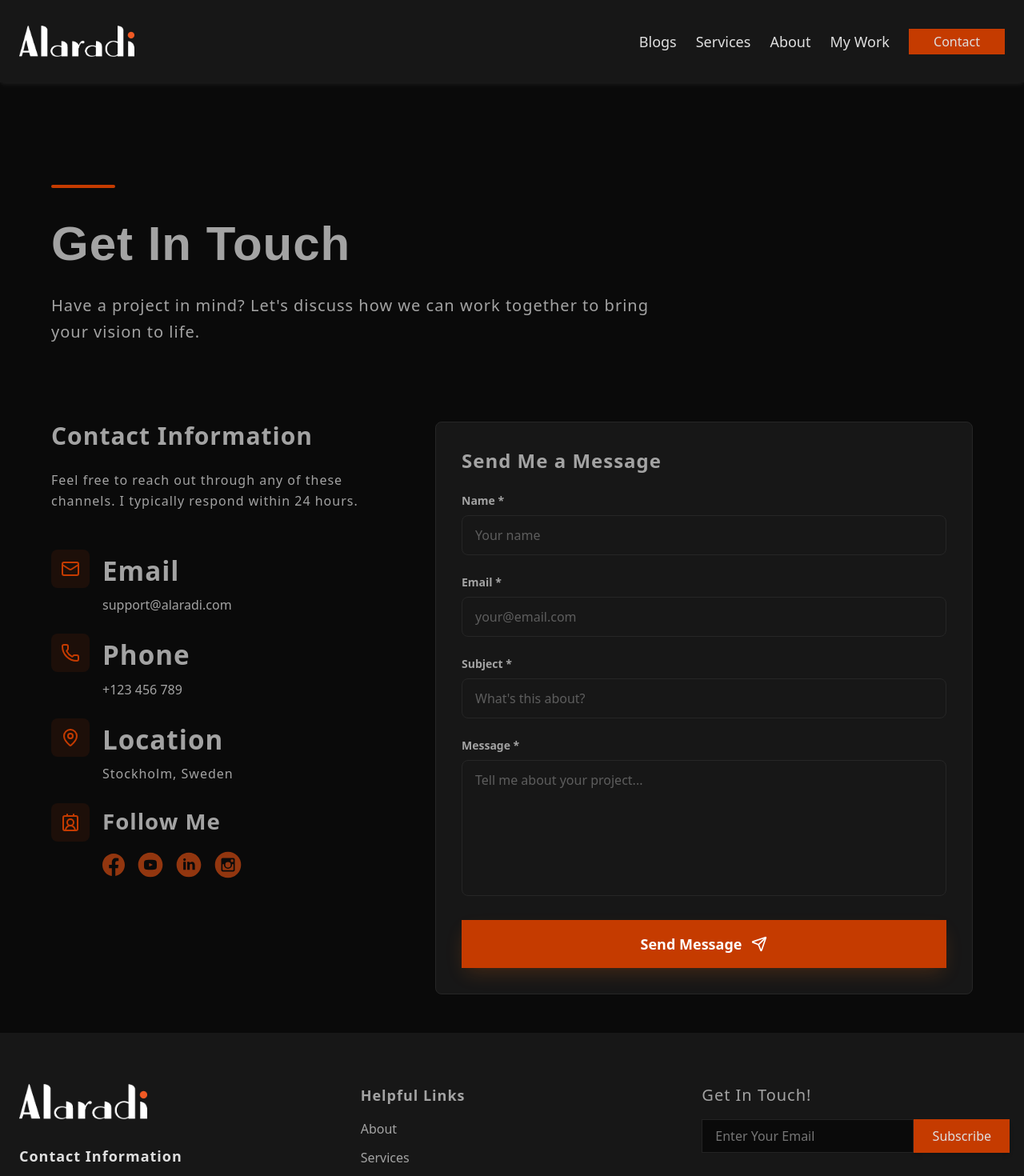
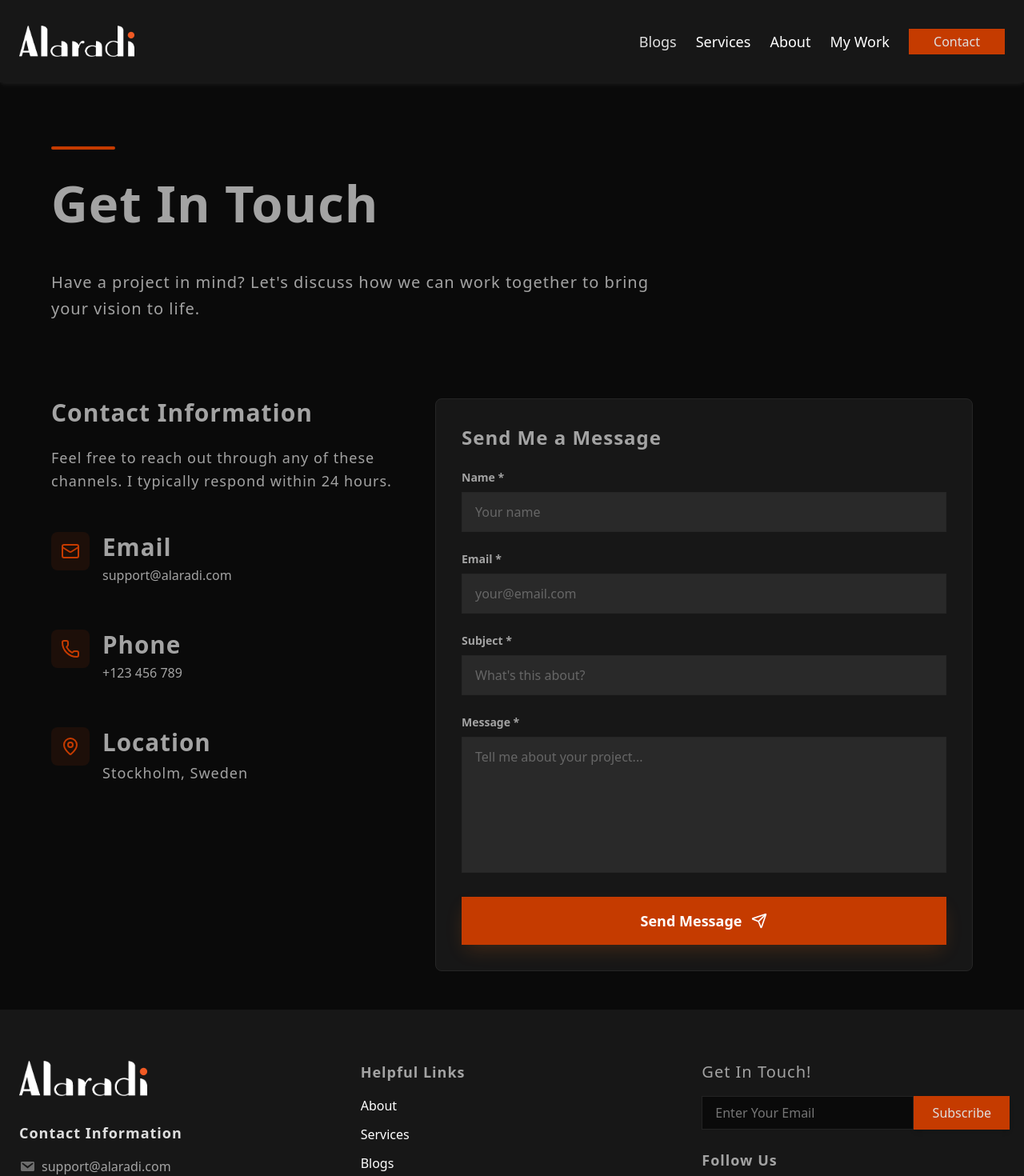
Before and after one commit to Hasanain-Jaafar/alaradi-portfolio, a Next.js app: page /contact in a window 1280 px wide. Shown: the top 1470 px of the page at 80% size. Built offline with nearby package versions, Linux system fonts and the light colour scheme.

Commit message:
updated styles regarding CTA component

```diff
--- a/src/app/blogs/[slug]/page.jsx
+++ b/src/app/blogs/[slug]/page.jsx
@@ -47,7 +47,8 @@ export default async function BlogPostPage({ params }) {
           </h2>
 
           {/* Meta Info */}
-          <div className="flex items-center gap-6 text-text-secondary mb-8">
+          <div className="flex items-center flex-wrap gap-6 text-text-secondary mb-8">
+            <div className="flex ">
               <div className="flex items-center gap-2">
                 <Calendar size={18} />
                 <span>
@@ -58,13 +59,13 @@ export default async function BlogPostPage({ params }) {
                   })}
                 </span>
               </div>
-
               {post.readTime && (
                 <div className="flex items-center gap-2">
                   <Clock size={18} />
                   <span>{post.readTime} min read</span>
                 </div>
               )}
+            </div>
             {/* Share Buttons */}
             <ShareButtons title={post.title} url={postUrl} />
           </div>
--- a/src/app/blogs/page.jsx
+++ b/src/app/blogs/page.jsx
@@ -9,13 +9,11 @@ export default function BlogsPage() {
   return (
     <div className="min-h-screen bg-bg-primary text-primary">
       {/* Hero Section */}
-      <section className="pt-32 pb-6 px-6">
+      <section className="pt-20 pb-6 px-6">
         <div className="max-w-6xl mx-auto">
           <div className="w-20 h-1 bg-accent mb-8"></div>
 
-          <h2 className="md:text-6xl mb-6 leading-tight">
-            Blogs Gallery
-          </h2>
+          <h1 className="mb-12">Blogs Gallery</h1>
 
           <p className="text-xl max-w-2xl text-secondary leading-relaxed">
             Thoughts on web development, design, business, and everything in
--- a/src/app/components/Links.jsx
+++ b/src/app/components/Links.jsx
@@ -1,16 +1,23 @@
-'use client';
+"use client";
 
 import Link from "next/link";
 
 const styles = {
   logo: "font-logo text-4xl text-white cursor-pointer transition-all duration-200 hover:text-white/65",
-  link: "font-heading text-lg text-txt-btn cursor-pointer transition-all duration-300 hover:text-text-accent-light ",
-  footerLink: "font-heading text-text-secondary cursor-pointer transition-all duration-200 hover:text-white/65"
+  link: "font-heading text-lg text-txt-btn cursor-pointer transition-all duration-300 hover:text-text-accent-light",
+  footerLink:
+    "font-heading text-text-secondary cursor-pointer transition-all duration-200 hover:text-white/65",
 };
 
-function Links({ path,  name = "", styleType, children, onClick = () => {}  }) {
+function Links(
+  { path, name = "", styleType, children, onClick = () => {}, className = "" }) {
+    const defaultColor = className ? '' : 'text-white';
   return (
-    <Link href={path} className={styles[styleType]} onClick={onClick}>
+    <Link
+      href={path}
+      className={`${styles[styleType]} ${defaultColor} ${className}`}
+      onClick={onClick}
+    >
       {name}
       {children}
     </Link>
--- a/src/app/components/Navbar.jsx
+++ b/src/app/components/Navbar.jsx
@@ -1,21 +1,29 @@
-'use client';
+"use client";
 
-import { useState } from 'react';
+import { useState } from "react";
 import Links from "./Links";
+import { usePathname } from "next/navigation";
 import Custbutton from "./Button";
 import Image from "next/image";
-import { Menu, X } from 'lucide-react';
+import { Menu, X } from "lucide-react";
 
 function Navbar() {
   const [isOpen, setIsOpen] = useState(false);
-
+  const pathname = usePathname();
   const toggleMenu = () => setIsOpen(!isOpen);
   const closeMenu = () => setIsOpen(false);
+  // Check if link is active
+  const isActive = (path) => {
+    if (path === "/") return pathname === "/";
+    return pathname.startsWith(path);
+  };
 
   return (
     <div className="mx-auto bg-bg-secondary shadow-white/5 shadow-md min-w-full sticky top-0 z-50">
-      <nav aria-label="Main navigation" className="flex items-center justify-between py-4 md:py-8 container mx-auto px-6">
-
+      <nav
+        aria-label="Main navigation"
+        className="flex items-center justify-between py-4 md:py-8 container mx-auto px-6"
+      >
         {/* Logo */}
         <div>
           <Links path="/" styleType="link" onClick={closeMenu}>
@@ -33,12 +41,32 @@ function Navbar() {
 
         {/* Desktop Navigation */}
         <div className="hidden md:flex items-center gap-6">
-          <Links path="/blogs" name="Blogs" styleType="link" />
-          <Links path="/services" name="Services" styleType="link" />
-          <Links path="/about" name="About" styleType="link" />
-          <Links path="/myWork" name="My Work" styleType="link" />
+          <Links
+            path="/blogs"
+            name="Blogs"
+            styleType="link"
+            className={isActive("/blogs") ? "text-bg-accent!" : " "}
+          />
+          <Links
+            path="/services"
+            name="Services"
+            styleType="link"
+            className={isActive("/services") ? "text-bg-accent!" : ""}
+          />
+          <Links
+            path="/about"
+            name="About"
+            styleType="link"
+            className={isActive("/about") ? "text-bg-accent!" : ""}
+          />
+          <Links
+            path="/myWork"
+            name="My Work"
+            styleType="link"
+            className={isActive("/myWork") ? "text-bg-accent!" : ""}
+          />
           <Links path="/contact" styleType="link">
-            <Custbutton btn="Contact" styleType='smCta' />
+            <Custbutton btn="Contact" styleType="smCta" />
           </Links>
         </div>
 
@@ -65,7 +93,7 @@ function Navbar() {
         className={`
           fixed top-0 right-0 h-full w-64 bg-bg-secondary shadow-2xl z-50
           transform transition-transform duration-300 ease-in-out md:hidden
-          ${isOpen ? 'translate-x-0' : 'translate-x-full'}
+          ${isOpen ? "translate-x-0" : "translate-x-full"}
         `}
       >
         {/* Close Button */}
@@ -81,12 +109,36 @@ function Navbar() {
 
         {/* Mobile Navigation Links */}
         <div className="flex flex-col gap-6 px-6">
-          <Links path="/blogs" name="Blogs" styleType="link" onClick={closeMenu} />
-          <Links path="/services" name="Services" styleType="link" onClick={closeMenu} />
-          <Links path="/about" name="About" styleType="link" onClick={closeMenu} />
-          <Links path="/myWork" name="My Work" styleType="link" onClick={closeMenu} />
+          <Links
+            path="/blogs"
+            name="Blogs"
+            styleType="link"
+            onClick={closeMenu}
+            className={isActive("/blogs") ? "text-bg-accent!" : ""}
+          />
+          <Links
+            path="/services"
+            name="Services"
+            styleType="link"
+            onClick={closeMenu}
+            className={isActive("/services") ? "text-bg-accent!" : ""}
+          />
+          <Links
+            path="/about"
+            name="About"
+            styleType="link"
+            onClick={closeMenu}
+            className={isActive("/about") ? "text-bg-accent!" : ""}
+          />
+          <Links
+            path="/myWork"
+            name="My Work"
+            styleType="link"
+            onClick={closeMenu}
+            className={isActive("/myWork") ? "text-bg-accent!" : ""}
+          />
           <Links path="/contact" styleType="link" onClick={closeMenu}>
-            <Custbutton btn="Contact" styleType='smCta' />
+            <Custbutton btn="Contact" styleType="smCta" />
           </Links>
         </div>
       </div>
--- a/src/app/contact/page.jsx
+++ b/src/app/contact/page.jsx
@@ -4,8 +4,14 @@ import { useState } from "react";
 import { useForm } from "react-hook-form";
 import { zodResolver } from "@hookform/resolvers/zod";
 import { z } from "zod";
-import { Mail, Phone, MapPin, Send, CheckCircle, XCircle, ContactRound } from "lucide-react";
-import Links from "../components/Links";
+import {
+  Mail,
+  Phone,
+  MapPin,
+  Send,
+  CheckCircle,
+  XCircle,
+} from "lucide-react";
 import { siteConfig } from "@/config/site";
 import Link from "next/link";
 // Form validation schema
@@ -71,13 +77,11 @@ export default function ContactPage() {
   return (
     <div className="min-h-screen bg-primary text-primary">
       {/* Hero Section */}
-      <section className="pt-32 pb-12 px-6">
+      <section className="pt-20 pb-12 px-6">
         <div className="max-w-6xl mx-auto">
           <div className="w-20 h-1 bg-accent rounded-full mb-8"></div>
 
-          <h2 className=" text-5xl md:text-6xl mb-6 leading-tight">
-            Get In Touch
-          </h2>
+          <h1 className="mb-12">Get In Touch</h1>
 
           <p className="text-xl text-secondary leading-relaxed max-w-3xl">
             Have a project in mind? Let&apos;s discuss how we can work together
@@ -102,7 +106,7 @@ export default function ContactPage() {
                 </p>
               </div>
 
-              <div className="space-y-6">
+              <div className="space-y-6 flex flex-col gap-8">
                 {/* Email */}
                 <div className="flex items-start gap-4">
                   <div className="w-12 h-12 bg-accent/10 rounded-lg flex items-center justify-center text-accent shrink-0">
@@ -145,82 +149,8 @@ export default function ContactPage() {
                     <p className="text-secondary">{siteConfig.location}</p>
                   </div>
                 </div>
-              {/* Social Links */}
-              <div className="flex items-start gap-4">
-                <div className="w-12 h-12 bg-accent/10 rounded-lg flex items-center justify-center text-accent shrink-0">
-                <ContactRound size={24} /></div>
-                <div>
-                  <h4 className="font-semibold mb-4">Follow Me</h4>
-                  <div className="flex items-center gap-4">
-                    {/* Facebook */}
-                    <Links path={siteConfig.social.facebook} styleType="link">
-                      <svg
-                        xmlns="http://www.w3.org/2000/svg"
-                        width={28}
-                        height={28}
-                        viewBox="0 0 16 16"
-                        className="hover:opacity-70 transition-opacity"
-                      >
-                        <path
-                          fill="#92360f"
-                          d="M16 8.049c0-4.446-3.582-8.05-8-8.05C3.58 0-.002 3.603-.002 8.05c0 4.017 2.926 7.347 6.75 7.951v-5.625h-2.03V8.05H6.75V6.275c0-2.017 1.195-3.131 3.022-3.131c.876 0 1.791.157 1.791.157v1.98h-1.009c-.993 0-1.303.621-1.303 1.258v1.51h2.218l-.354 2.326H9.25V16c3.824-.604 6.75-3.934 6.75-7.951"
-                        />
-                      </svg>
-                    </Links>
-
-                    {/* YouTube */}
-                    <Links path={siteConfig.social.youtube} styleType="link">
-                      <svg
-                        xmlns="http://www.w3.org/2000/svg"
-                        width={32}
-                        height={32}
-                        viewBox="0 0 20 20"
-                        className="hover:opacity-70 transition-opacity"
-                      >
-                        <path
-                          fill="#92360f"
-                          d="M11.603 9.833L9.357 8.785C9.161 8.694 9 8.796 9 9.013v1.974c0 .217.161.319.357.228l2.245-1.048c.197-.092.197-.242.001-.334M10 .4C4.698.4.4 4.698.4 10s4.298 9.6 9.6 9.6s9.6-4.298 9.6-9.6S15.302.4 10 .4m0 13.5c-4.914 0-5-.443-5-3.9s.086-3.9 5-3.9s5 .443 5 3.9s-.086 3.9-5 3.9"
-                        />
-                      </svg>
-                    </Links>
-
-                    {/* LinkedIn */}
-                    <Links path={siteConfig.social.linkedin} styleType="link">
-                      <svg
-                        xmlns="http://www.w3.org/2000/svg"
-                        width={32}
-                        height={32}
-                        viewBox="0 0 20 20"
-                        className="hover:opacity-70 transition-opacity"
-                      >
-                        <path
-                          fill="#92360f"
-                          d="M10 .4C4.698.4.4 4.698.4 10s4.298 9.6 9.6 9.6s9.6-4.298 9.6-9.6S15.302.4 10 .4M7.65 13.979H5.706V7.723H7.65zm-.984-7.024c-.614 0-1.011-.435-1.011-.973c0-.549.409-.971 1.036-.971s1.011.422 1.023.971c0 .538-.396.973-1.048.973m8.084 7.024h-1.944v-3.467c0-.807-.282-1.355-.985-1.355c-.537 0-.856.371-.997.728c-.052.127-.065.307-.065.486v3.607H8.814v-4.26c0-.781-.025-1.434-.051-1.996h1.689l.089.869h.039c.256-.408.883-1.01 1.932-1.01c1.279 0 2.238.857 2.238 2.699z"
-                        />
-                      </svg>
-                    </Links>
-
-                    {/* Instagram */}
-                    <Links path={siteConfig.social.instagram} styleType="link">
-                      <svg
-                        xmlns="http://www.w3.org/2000/svg"
-                        width={34}
-                        height={34}
-                        viewBox="0 0 20 20"
-                        className="hover:opacity-70 transition-opacity"
-                      >
-                        <path
-                          fill="#92360f"
-                          d="M13 10a3 3 0 1 1-6 0q.001-.257.049-.5H6v3.997c0 .278.225.503.503.503h6.995a.503.503 0 0 0 .502-.503V9.5h-1.049q.048.243.049.5m-3 2a2 2 0 1 0-.001-4.001A2 2 0 0 0 10 12m2.4-4.1h1.199a.3.3 0 0 0 .301-.3V6.401a.3.3 0 0 0-.301-.301H12.4a.3.3 0 0 0-.301.301V7.6c.001.165.136.3.301.3M10 .4A9.6 9.6 0 0 0 .4 10a9.6 9.6 0 0 0 9.6 9.6a9.6 9.6 0 0 0 9.6-9.6A9.6 9.6 0 0 0 10 .4m5 13.489C15 14.5 14.5 15 13.889 15H6.111C5.5 15 5 14.5 5 13.889V6.111C5 5.5 5.5 5 6.111 5h7.778C14.5 5 15 5.5 15 6.111z"
-                        />
-                      </svg>
-                    </Links>
-                  </div>
-                </div>
               </div>
             </div>
-              </div>
-
 
             {/* Contact Form - Right Side */}
             <div className="md:col-span-3">
@@ -245,7 +175,7 @@ export default function ContactPage() {
                       {...register("name")}
                       type="text"
                       id="name"
-                      className="w-full bg-primary text-primary px-4 py-3 rounded-lg border border-subtle focus:outline-none focus:border-accent transition-colors"
+                      className="w-full cta text-primary px-4 py-3  border border-subtle focus:outline-none focus:border-accent transition-colors"
                       placeholder="Your name"
                     />
                     {errors.name && (
@@ -267,7 +197,7 @@ export default function ContactPage() {
                       {...register("email")}
                       type="email"
                       id="email"
-                      className="w-full bg-primary text-primary px-4 py-3 rounded-lg border border-subtle focus:outline-none focus:border-accent transition-colors"
+                      className="w-full cta text-primary px-4 py-3  border border-subtle focus:outline-none focus:border-accent transition-colors"
                       placeholder="your@email.com"
                     />
                     {errors.email && (
@@ -289,7 +219,7 @@ export default function ContactPage() {
                       {...register("subject")}
                       type="text"
                       id="subject"
-                      className="w-full bg-primary text-primary px-4 py-3 rounded-lg border border-subtle focus:outline-none focus:border-accent transition-colors"
+                      className="w-full cta text-primary px-4 py-3  border border-subtle focus:outline-none focus:border-accent transition-colors"
                       placeholder="What's this about?"
                     />
                     {errors.subject && (
@@ -311,7 +241,7 @@ export default function ContactPage() {
                       {...register("message")}
                       id="message"
                       rows="6"
-                      className="w-full bg-primary text-primary px-4 py-3 rounded-lg border border-subtle focus:outline-none focus:border-accent transition-colors resize-none"
+                      className="w-full cta text-primary px-4 py-3  border border-subtle focus:outline-none focus:border-accent transition-colors resize-none"
                       placeholder="Tell me about your project..."
                     />
                     {errors.message && (
--- a/src/app/globals.css
+++ b/src/app/globals.css
@@ -1,6 +1,6 @@
 @import "tailwindcss";
 /* Syntax Highlighting for Code Blocks */
-@import 'highlight.js/styles/github-dark.css';
+@import "highlight.js/styles/github-dark.css";
 
 @theme {
   /*  |>====== Backgrounds Color ====== */
@@ -23,62 +23,68 @@
   /* ? ===== Custom Fonts ====== */
   --font-heading: `var(--font-poppins) `, sans-serif;
   --font-logo: "var(--font-limelight)", sans-serif;
-  --font-weight: 500;
+  --font-weight: 400;
   --font-semi-bold: 600;
-  --font-bold: 800;
+  --font-bold: 700;
 }
 
 @layer base {
   h1 {
+    font-size: clamp(2.6rem, 2.2rem + 2.2vw, 4rem);
+    line-height: 1.1;
     font-family: var(--font-heading);
-    font-size: 2.986rem;
-    font-weight: var(--font-weight);
+    font-weight: var(--font-bold);
     letter-spacing: 1px;
-    line-height: 160%;
     color: var(--color-text-secondary);
   }
   h2 {
-    font-family: var(--font-logo);
-    font-size: clamp(2rem, 5vw, 3rem);
+    font-size: clamp(1.9rem, 1.6rem + 1.4vw, 2.6rem);
+    line-height: 1.2;
+    font-family: var(--font-heading);
     font-weight: var(--font-semi-bold);
     letter-spacing: 1px;
-    line-height: 160%;
     color: var(--color-text-secondary);
   }
   h3 {
+    font-size: clamp(1.45rem, 1.3rem + 0.8vw, 1.85rem);
+    line-height: 1.3;
     font-family: var(--font-heading);
-    font-size: 2.074rem;
-    font-weight: var(--font-weight);
+    font-weight: var(--font-semi-bold);
     letter-spacing: 1px;
-    line-height: 160%;
     color: var(--color-text-secondary);
   }
   h4 {
+    font-size: clamp(1.2rem, 1.1rem + 0.4vw, 1.4rem);
+    line-height: 1.4;
+    font-weight: 500;
     font-family: var(--font-heading);
-    font-size: 1.728rem;
-    font-weight: var(--font-weight);
     letter-spacing: 1px;
     line-height: 160%;
     color: var(--color-text-secondary);
   }
   h5 {
     font-family: var(--font-heading);
-    font-size: 1.44rem;
-    font-weight: var(--font-weight);
+    font-size: clamp(1.05rem, 1rem + 0.25vw, 1.15rem);
+    line-height: 1.4;
+    font-weight: 500;
     letter-spacing: 1px;
-    line-height: 160%;
     color: var(--color-text-secondary);
   }
   h6 {
+    font-size: clamp(0.9rem, 0.88rem + 0.2vw, 1rem);
+    line-height: 1.4;
+    font-weight: 500;
     font-family: var(--font-heading);
-    font-size: 1.2rem;
-    font-weight: var(--font-weight);
     letter-spacing: 1px;
-    line-height: 160%;
     color: var(--color-text-secondary);
   }
+  h1,
+  h2,
+  h3 {
+    margin-bottom: 0.6em;
+  }
   p {
-    font-size: 1rem;
+    font-size: clamp(1rem, 0.95rem + 0.4vw, 1.125rem);
     font-family: var(--font-heading);
     color: var(--color-text-secondary);
     letter-spacing: 1px;
@@ -104,8 +110,8 @@
     transition: all 300ms ease-out;
     box-shadow: 0 3px 5px var(--color-accent);
   }
-  .bgbtn{
-    @apply bg-accent px-6 md:px-10 py-3 md:py-4 text-text-primary font-heading  cursor-pointer md:text-xl transition-all duration-300 ease-in-out hover:bg-text-accent-light  whitespace-nowrap w-full sm:w-50
+  .bgbtn {
+    @apply bg-accent px-6 md:px-10 py-3 md:py-4 text-text-primary font-heading  cursor-pointer md:text-xl transition-all duration-300 ease-in-out hover:bg-text-accent-light  whitespace-nowrap w-full sm:w-50;
   }
   .mdbtn {
     @apply inline-block bg-accent duration-300 ease-in-out hover:bg-text-accent-light text-txt-btn px-8 py-3 font-semibold transition-all;
@@ -113,9 +119,13 @@
   .smbtn {
     @apply bg-accent px-2 py-1 text-txt-btn cursor-pointer transition-all duration-300 ease-in-out text-lg hover:bg-text-accent-light md:text-base whitespace-nowrap min-w-30;
   }
-  .chostbtn{
-    @apply border border-border-accent px-6 md:px-10 py-3 md:py-4 text-text-accent font-heading text-base md:text-xl shadow-md cursor-pointer transition-all duration-300 ease-in-out flex items-center justify-center hover:text-text-secondary hover:bg-bg-secondary whitespace-nowrap w-full sm:w-50
+  .chostbtn {
+    @apply border border-border-accent px-6 md:px-10 py-3 md:py-4 text-text-accent font-heading text-base md:text-xl shadow-md cursor-pointer transition-all duration-300 ease-in-out flex items-center justify-center hover:text-text-secondary hover:bg-bg-secondary whitespace-nowrap w-full sm:w-50;
   }
+  .link {
+    @apply font-heading text-lg text-txt-btn cursor-pointer transition-all duration-300 hover:text-text-accent-light active:text-bg-accent;
+  }
+
 }
 @layer utilities {
   .hover-bg-accent:hover {
@@ -130,6 +140,9 @@
   /* Orange glow */
   .shadow-accent {
     box-shadow: 0 10px 25px -5px rgba(249, 115, 22, 0.2);
+  }
+  .cta{
+    background-color: #292929;
   }
 }
 /* Fade-in animation for success message */
@@ -253,7 +266,7 @@
   padding: 0.2rem 0.4rem;
   font-size: 0.9em;
   color: var(--color-accent);
-  font-family: 'Courier New', monospace;
+  font-family: "Courier New", monospace;
 }
 
 .prose pre {
```
Also changed, not shown: src/app/about/page.jsx (+24 -25 lines), src/app/myWork/page.jsx (+8 -18 lines), src/app/services/page.jsx (+4 -4 lines). Lines whose indentation alone changed are shown as unchanged.
